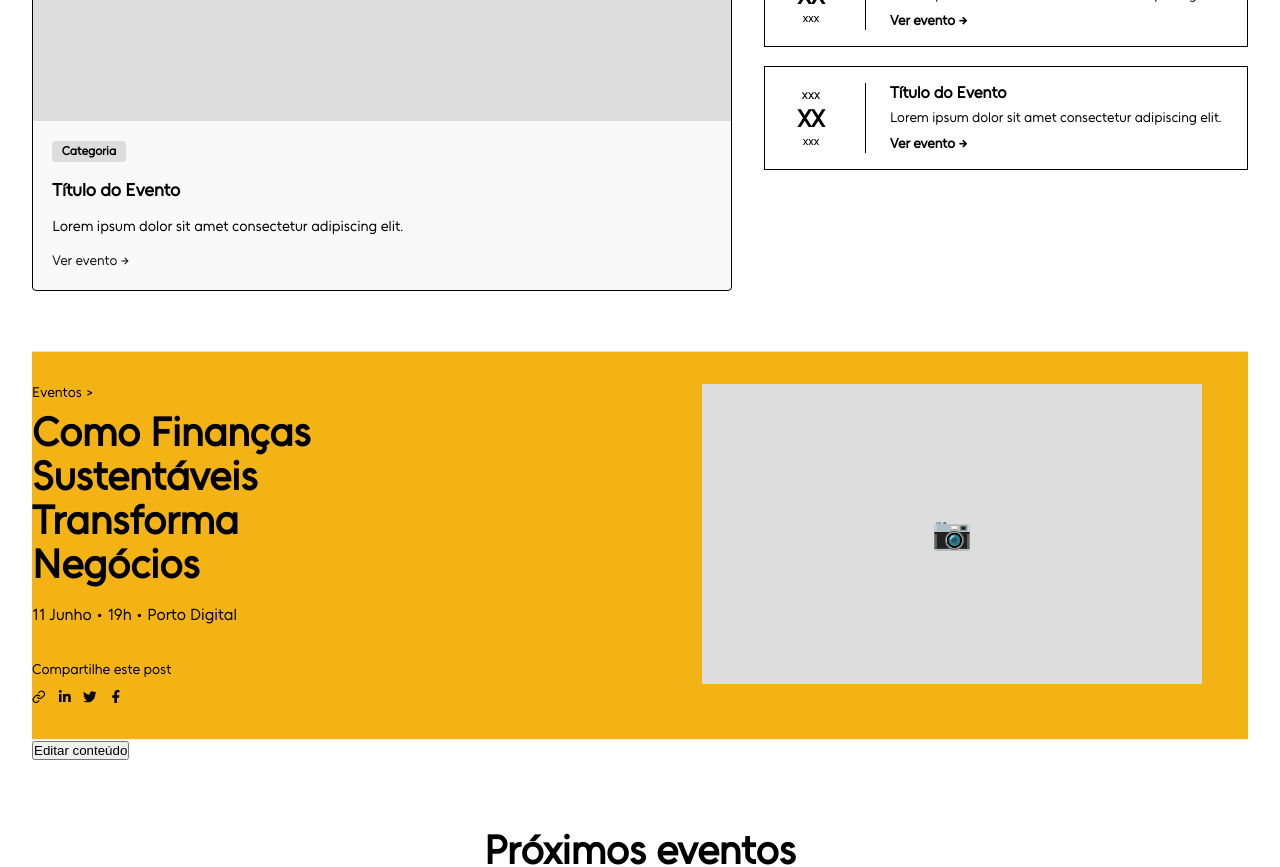
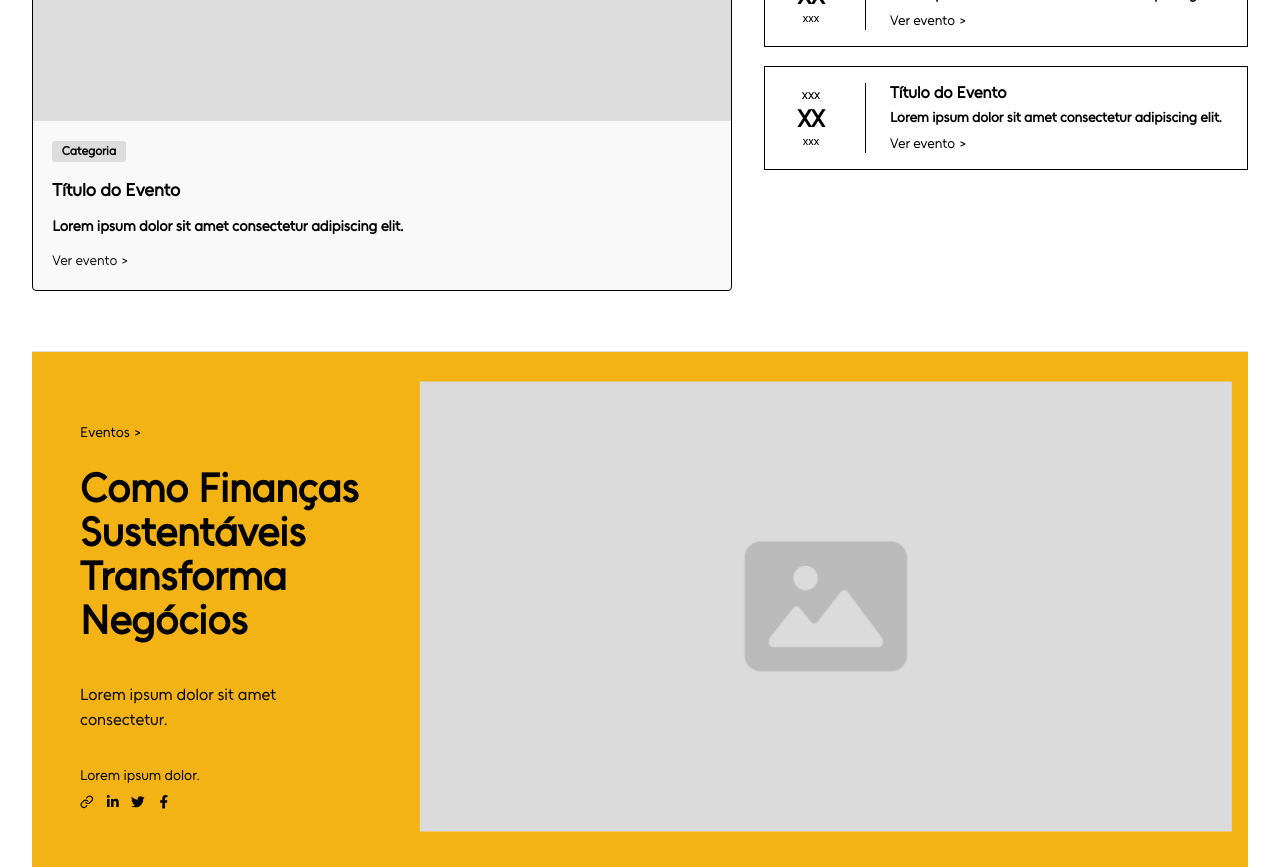
Before and after one commit to MatheusMV05/projetos3g2, a React (Vite) app in the folder Frontend/: page /evento in a window 1280 px wide. Shown: the part 380-1247 px from the top of the page. Built offline with nearby package versions, Linux system fonts and the light colour scheme.

Commit message:
Ajustei o css da pagina de Evento para ficar mais padronizado

```diff
--- a/Frontend/src/components/BlogPostHeader/BlogPostHeader.module.css
+++ b/Frontend/src/components/BlogPostHeader/BlogPostHeader.module.css
@@ -10,11 +10,11 @@
 }
 
 .left {
-  flex: 1;
+  flex: 2;
 }
 
 .right {
-  flex: 1;
+  flex: 5;
   display: flex;
   justify-content: center;
   align-items: center;
@@ -23,31 +23,38 @@
 .backLink {
   font-size: 0.875rem;
   color: #000000;
-  margin-bottom: 0.5rem;
+  margin-bottom: 1.5rem;
+  margin-top: 2.5rem;
+  margin-left: 3rem;
 }
 
 .title {
   font-size: 2.5rem;
   font-weight: 700;
   line-height: 110%;
-  margin-bottom: 1rem;
+  margin-bottom: 2.5rem;
+  margin-left: 3rem;
 }
 
 .details {
   font-size: 1rem;
   color: #000000;
   margin-bottom: 2rem;
+  margin-left: 3rem;
 }
 
 .shareLabel {
   font-size: 0.875rem;
   margin-bottom: 0.5rem;
+  margin-left: 3rem;
 }
 
 .icons {
   display: flex;
   gap: 12px;
   font-size: 1.2rem;
+  margin-bottom: 2.5rem;
+  margin-left: 3rem;
 }
 
 .icons a {
@@ -58,7 +65,8 @@
 .imagePlaceholder {
   width: 100%;
   max-width: 500px;
-  height: 300px;
+  height: 200px;
+  margin-top: 7.8rem;
   background: #dddddd;
   display: flex;
   justify-content: center;
--- a/Frontend/src/components/BlogPostHeader/BlogPostHeader.tsx
+++ b/Frontend/src/components/BlogPostHeader/BlogPostHeader.tsx
@@ -18,10 +18,10 @@ const BlogPostHeader: React.FC = () => {
 					Negócios
 				</h1>
 
-				<p className={styles.details}>11 Junho • 19h • Porto Digital</p>
+				<p className={styles.details}>Lorem ipsum dolor sit amet consectetur.</p>
 
 				<div className={styles.share}>
-					<p className={styles.shareLabel}>Compartilhe este post</p>
+					<p className={styles.shareLabel}>Lorem ipsum dolor.</p>
 					<div className={styles.icons}>
 						<a href="#">
 							<LuLink />
@@ -40,7 +40,11 @@ const BlogPostHeader: React.FC = () => {
 			</div>
 
 			<div className={styles.right}>
-				<div className={styles.imagePlaceholder}>📷</div>
+				<div className={styles.imagePlaceholder}>
+					<a href="/PlaceholderImage.svg" target="_blank" rel="noopener noreferrer">
+					<img src="/PlaceholderImage.svg" alt="PlaceHolder" />
+					</a>
+				</div>
 			</div>
 		</section>
 	);
--- a/Frontend/src/components/EventHeader/EventHeader.module.css
+++ b/Frontend/src/components/EventHeader/EventHeader.module.css
@@ -57,7 +57,7 @@
 
 a {
   text-decoration: none;
-  font-weight: bold;
+  font-weight: normal;
   font-size: 0.85rem;
   color: #000;
 }
--- a/Frontend/src/components/EventHeader/EventHeader.tsx
+++ b/Frontend/src/components/EventHeader/EventHeader.tsx
@@ -31,7 +31,7 @@ export const EventHeader: React.FC<EventHeaderProps> = ({
 					{category && <span className={styles.category}>{category}</span>}
 				</div>
 				<div className={styles.location}>{location}</div>
-				<a href="#">Ver evento →</a>
+				<a href="#">Ver evento &gt;</a>
 			</div>
 		</div>
 	);
--- a/Frontend/src/pages/Evento/Evento.tsx
+++ b/Frontend/src/pages/Evento/Evento.tsx
@@ -49,7 +49,7 @@ const Evento: React.FC = () => {
 								background: '#fff',
 								padding: '0.5rem 2.2rem',
 								textAlign: 'center',
-								fontWeight: 'normal',
+								fontWeight: 'bold',
 								fontSize: '1rem',
 							}}
 						>
@@ -72,7 +72,7 @@ const Evento: React.FC = () => {
 						<div style={{ fontWeight: 'bold', fontSize: '1.1rem', margin: '1rem 0' }}>
 							Título do Evento
 						</div>
-						<div style={{ fontSize: '0.9rem' }}>
+						<div style={{ fontSize: '0.9rem', fontWeight: 'bold' }}>
 							Lorem ipsum dolor sit amet consectetur adipiscing elit.
 						</div>
 						<a
@@ -86,13 +86,13 @@ const Evento: React.FC = () => {
 								fontSize: '0.85rem',
 							}}
 						>
-							Ver evento →
+							Ver evento &gt;
 						</a>
 					</div>
 				</div>
 
 				{/* Lista lateral de eventos */}
-				<div style={{ display: 'flex', flexDirection: 'column', gap: '1.2rem' }}>
+				<div style={{ display: 'flex', flexDirection: 'column', gap: '1.2rem', fontWeight: 'bold' }}>
 					<EventHeader
 						weekday="xxx"
 						day="XX"
```
Also changed, not shown: Frontend/public/PlaceholderImage.svg (added).
